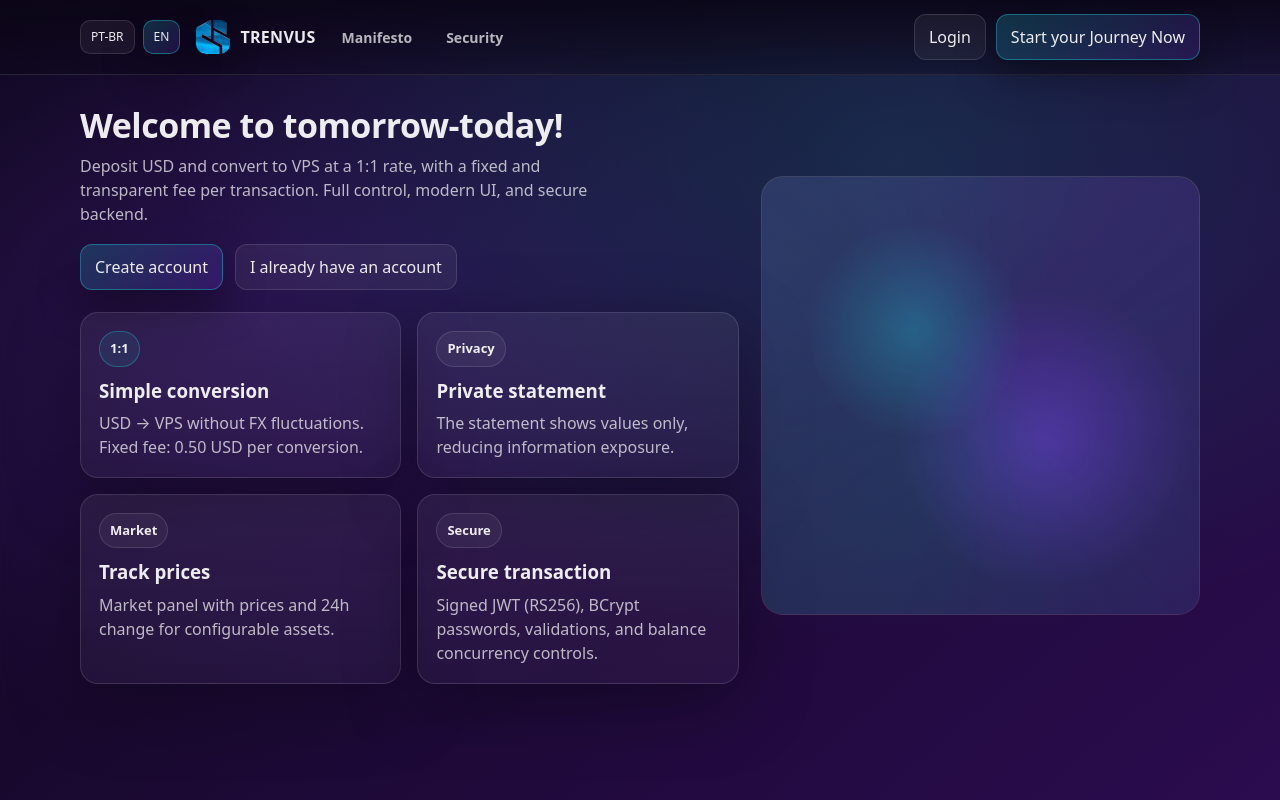
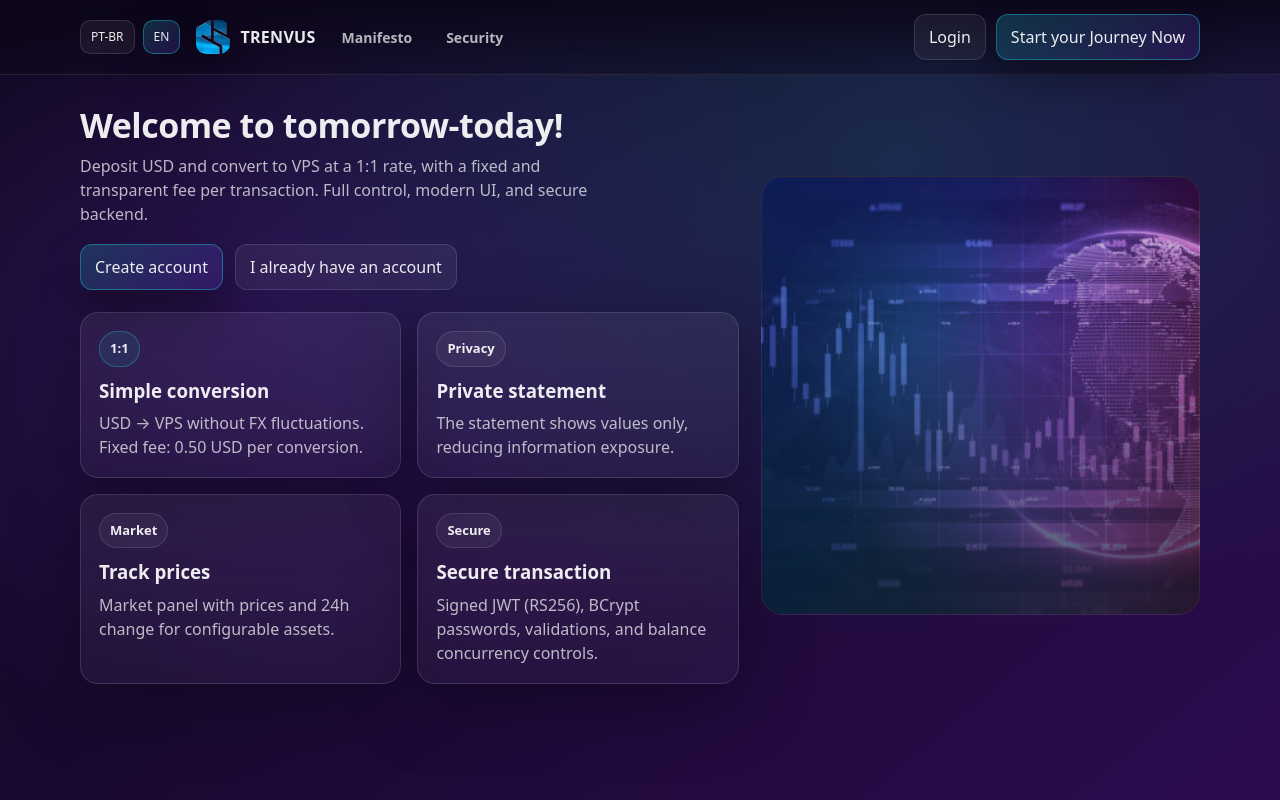
Before and after one commit to RennAraujo/Trenvus, a React app in the folder frontend/: page / in a window 1280 px wide. Built offline with nearby package versions, Linux system fonts and the light colour scheme; no server answers; the HTML template or start-up script is replaced by a standard one.

Commit message:
style: update hero visual with market image

```diff
--- a/frontend/src/index.css
+++ b/frontend/src/index.css
@@ -226,9 +226,10 @@ input {
   aspect-ratio: 1 / 1;
   border-radius: 22px;
   border: 1px solid var(--border);
-  background: radial-gradient(180px 180px at 35% 35%, rgba(25, 193, 201, 0.35), transparent 60%),
-    radial-gradient(240px 240px at 65% 60%, rgba(124, 58, 237, 0.45), transparent 62%),
-    linear-gradient(135deg, rgba(255, 255, 255, 0.06), rgba(255, 255, 255, 0.02));
+  background: radial-gradient(240px 240px at 35% 35%, rgba(25, 193, 201, 0.16), transparent 60%),
+    radial-gradient(320px 320px at 65% 60%, rgba(124, 58, 237, 0.18), transparent 62%),
+    linear-gradient(180deg, rgba(11, 6, 23, 0.10), rgba(11, 6, 23, 0.75)),
+    url("/hero-visual-market.jpg") center / cover no-repeat;
   position: relative;
   overflow: hidden;
 }
```
Also changed, not shown: frontend/public/hero-visual-market.jpg (added).
